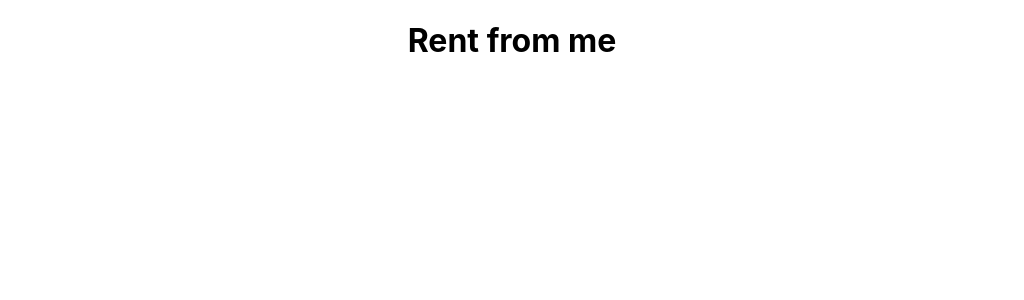
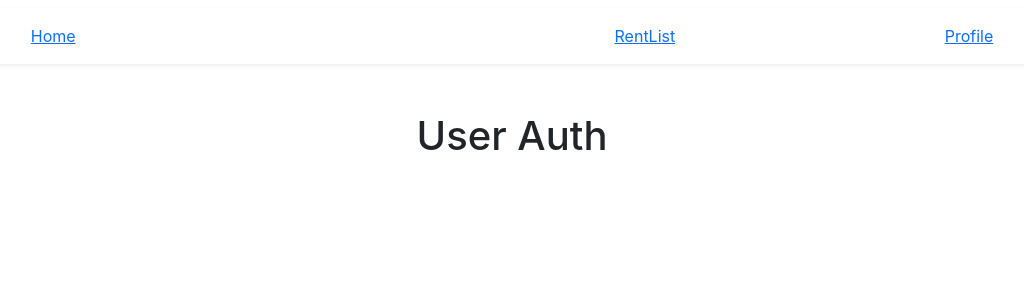
Before and after one commit to Rent-from-me/Rent-app, a React (Create React App) app: page /Auth in a window 1280 px wide. Shown: the top 300 px of the page, without its empty margins (128-1152 px from the left). Built offline with nearby package versions, Linux system fonts and the light colour scheme.

Commit message:
add same basic style u can delete and  re-Write right ones

```diff
--- a/src/App.js
+++ b/src/App.js
@@ -1,9 +1,24 @@
+import { Route, Routes } from 'react-router-dom';
 import './App.css';
+import Home from './component/Home/Home';
+import Header from './component/layout/Header';
+import RentList from './component/Rent/RentList';
+import Auth from './component/User/Auth';
+
 
 function App() {
   return (
     <div className="App">
-     <h1>Rent from me</h1>
+      <Header>
+        <Header />
+      </Header>
+      <section>
+        <Routes>
+          <Route path="/RentList" element={<RentList />} />
+          <Route path="/Auth" element={<Auth />} />
+          <Route path="/" element={<Home />} />
+        </Routes>
+      </section>
     </div>
   );
 }
--- a/src/component/Home/Home.js
+++ b/src/component/Home/Home.js
@@ -0,0 +1,9 @@
+import React from 'react';
+
+const Home = () => {
+  return <div>
+      <h1>Home</h1>
+  </div>;
+};
+
+export default Home;
--- a/src/component/Rent/RentList.js
+++ b/src/component/Rent/RentList.js
@@ -0,0 +1,9 @@
+import React from 'react';
+
+const RentList = () => {
+  return <div>
+      <h1>Rent List</h1>
+  </div>;
+};
+
+export default RentList;
--- a/src/component/User/Auth.js
+++ b/src/component/User/Auth.js
@@ -0,0 +1,9 @@
+import React from 'react';
+
+const Auth = () => {
+  return <div>
+      <h1>User Auth</h1>
+  </div>;
+};
+
+export default Auth;
--- /dev/null
+++ b/src/component/layout/Footer.css
@@ -0,0 +1 @@
+/* Footer css  */
--- /dev/null
+++ b/src/component/layout/Header.css
@@ -0,0 +1 @@
+/* Header css */
--- /dev/null
+++ b/src/component/layout/Header.js
@@ -0,0 +1,26 @@
+import React from 'react';
+import { Link } from 'react-router-dom';
+import "./Header.css"
+
+// you can must deleted  this feel free (just for starting purpose)
+
+const Header = () => {
+  return (
+    <div>
+      <ul class="nav nav-pills nav-fill m-2 shadow-sm p-3 mb-5 bg-body rounded">
+        <li class="nav-item">
+          <Link to="/">Home</Link>
+        </li>
+        <li class="nav-item"></li>
+        <li class="nav-item">
+          <Link to="/RentList">RentList</Link>
+        </li>
+        <li class="nav-item">
+          <Link to="/Auth">Profile</Link>
+        </li>
+      </ul>
+    </div>
+  );
+};
+
+export default Header;
--- a/src/index.js
+++ b/src/index.js
@@ -1,12 +1,18 @@
 import React from 'react';
 import ReactDOM from 'react-dom';
-import './index.css';
 import App from './App';
+
+import { BrowserRouter } from "react-router-dom";
+
+import "bootstrap/dist/css/bootstrap.min.css";
+import "./index.css";
 
 
 ReactDOM.render(
   <React.StrictMode>
-    <App />
+    <BrowserRouter>
+      <App />
+    </BrowserRouter>
   </React.StrictMode>,
-  document.getElementById('root')
+  document.getElementById("root")
 );
```
Also changed, not shown: src/component/layout/Footer.js (added, +10 -0 lines).
